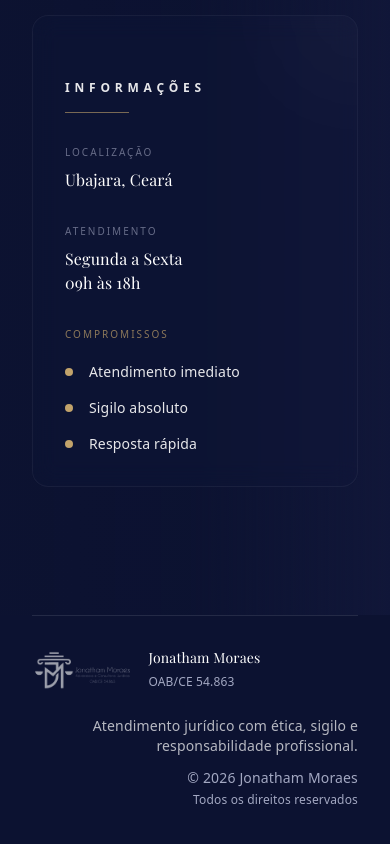
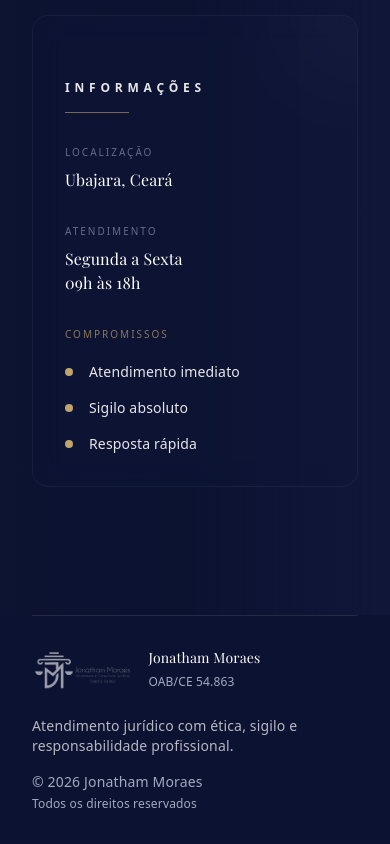
Before and after one commit to wesleysaraivaa/advJonatham, a React (Vite) app: page / in a window 390 px wide. Shown: the part 7763-8607 px from the top of the page. Built offline with nearby package versions, Linux system fonts and the light colour scheme; the HTML template or start-up script is replaced by a standard one.

Commit message:
STYLE: footer responsividader

```diff
--- a/src/components/Footer.tsx
+++ b/src/components/Footer.tsx
@@ -17,8 +17,8 @@ export const Footer = () => {
               </span>
             </div>
           </div>
-          <div className="text-right flex flex-col items-end">
-            <p className="text-sm text-foreground/70 font-medium mb-3 max-w-sm">
+          <div className="text-left lg:text-right flex flex-col items-start lg:items-end">
+            <p className="text-sm text-foreground/70 font-medium mb-4 lg:mb-3 max-w-sm">
               Atendimento jurídico com ética, sigilo e responsabilidade profissional.
             </p>
             <span className="text-sm text-muted-foreground block">
```
